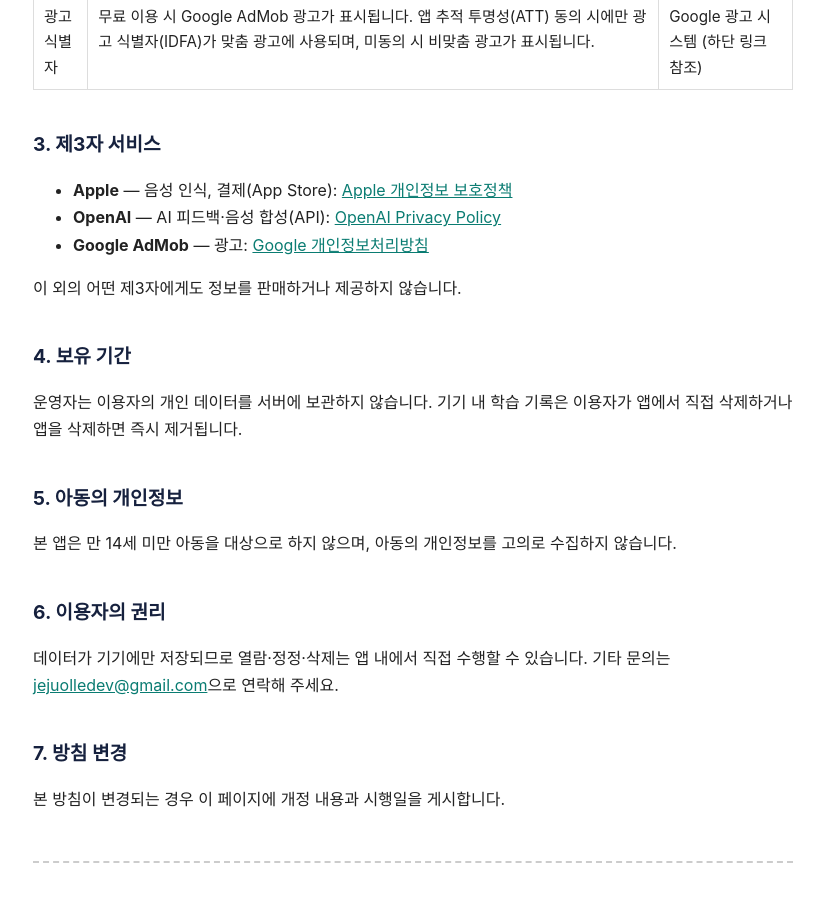
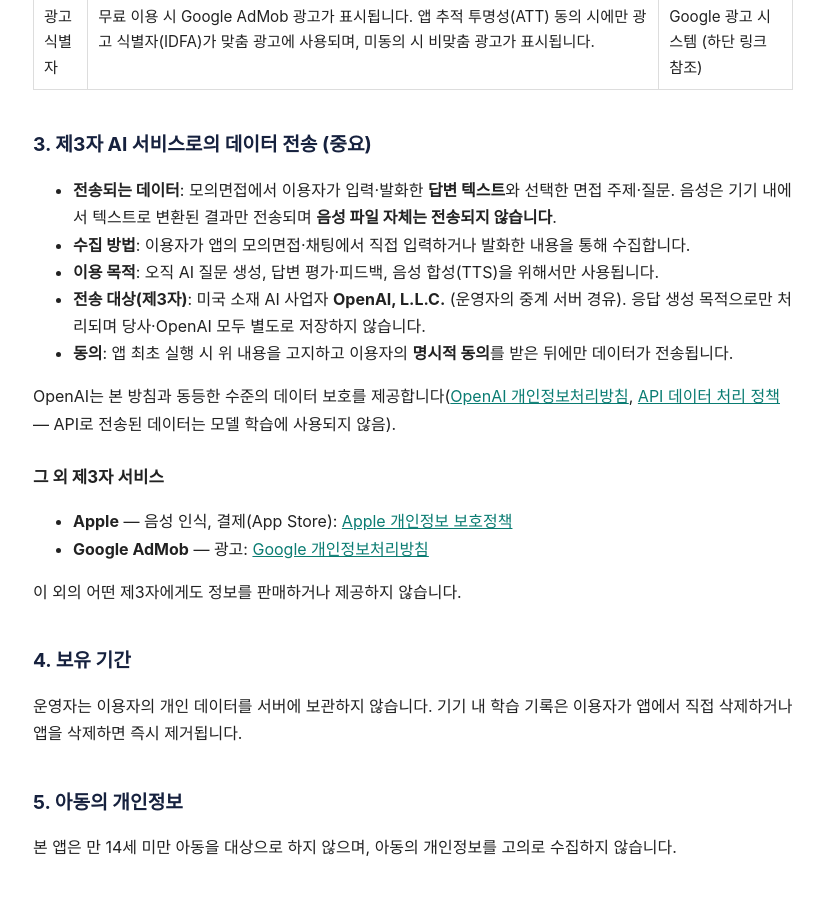
Before and after one commit to jejuolledev/interview-workout-legal, a plain HTML site: page privacy.html in a window 1280 px wide. Shown: the part 840-1737 px from the top of the page, without its empty margins (227-1051 px from the left). Drawn offline with Linux system fonts and the light colour scheme.

Commit message:
fix: AI면접 시리즈 방침 — 제3자 AI(OpenAI) 전송 4항목·앱 내 동의 명시 (App Review 5.1.1/5.1.2)

```diff
--- a/privacy.html
+++ b/privacy.html
@@ -64,10 +64,19 @@
   </tr>
 </table>
 
-<h2>3. 제3자 서비스</h2>
+<h2>3. 제3자 AI 서비스로의 데이터 전송 (중요)</h2>
+<ul>
+<li><strong>전송되는 데이터</strong>: 모의면접에서 이용자가 입력·발화한 <strong>답변 텍스트</strong>와 선택한 면접 주제·질문. 음성은 기기 내에서 텍스트로 변환된 결과만 전송되며 <strong>음성 파일 자체는 전송되지 않습니다</strong>.</li>
+<li><strong>수집 방법</strong>: 이용자가 앱의 모의면접·채팅에서 직접 입력하거나 발화한 내용을 통해 수집합니다.</li>
+<li><strong>이용 목적</strong>: 오직 AI 질문 생성, 답변 평가·피드백, 음성 합성(TTS)을 위해서만 사용됩니다.</li>
+<li><strong>전송 대상(제3자)</strong>: 미국 소재 AI 사업자 <strong>OpenAI, L.L.C.</strong> (운영자의 중계 서버 경유). 응답 생성 목적으로만 처리되며 당사·OpenAI 모두 별도로 저장하지 않습니다.</li>
+<li><strong>동의</strong>: 앱 최초 실행 시 위 내용을 고지하고 이용자의 <strong>명시적 동의</strong>를 받은 뒤에만 데이터가 전송됩니다.</li>
+</ul>
+<p>OpenAI는 본 방침과 동등한 수준의 데이터 보호를 제공합니다(<a href="https://openai.com/policies/privacy-policy" target="_blank" rel="noopener">OpenAI 개인정보처리방침</a>, <a href="https://openai.com/enterprise-privacy" target="_blank" rel="noopener">API 데이터 처리 정책</a> — API로 전송된 데이터는 모델 학습에 사용되지 않음).</p>
+
+<h3>그 외 제3자 서비스</h3>
 <ul>
   <li><strong>Apple</strong> — 음성 인식, 결제(App Store): <a href="https://www.apple.com/legal/privacy/" target="_blank" rel="noopener">Apple 개인정보 보호정책</a></li>
-  <li><strong>OpenAI</strong> — AI 피드백·음성 합성(API): <a href="https://openai.com/policies/privacy-policy" target="_blank" rel="noopener">OpenAI Privacy Policy</a></li>
   <li><strong>Google AdMob</strong> — 광고: <a href="https://policies.google.com/privacy" target="_blank" rel="noopener">Google 개인정보처리방침</a></li>
 </ul>
 <p>이 외의 어떤 제3자에게도 정보를 판매하거나 제공하지 않습니다.</p>
```
